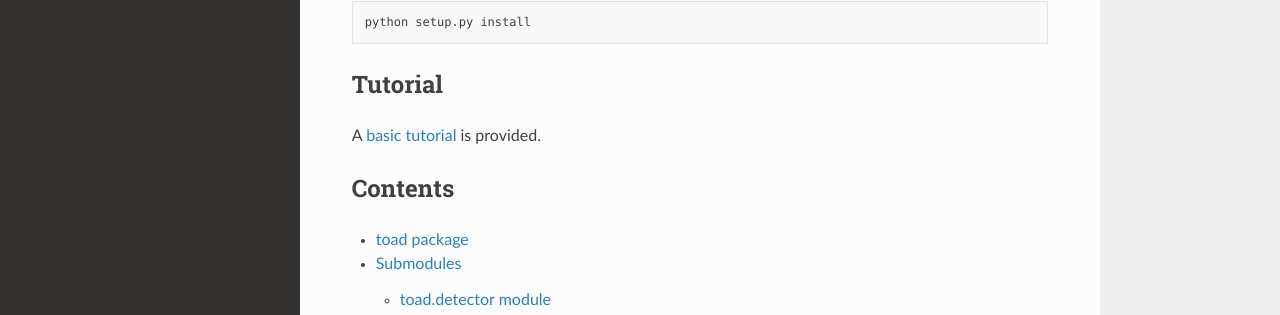
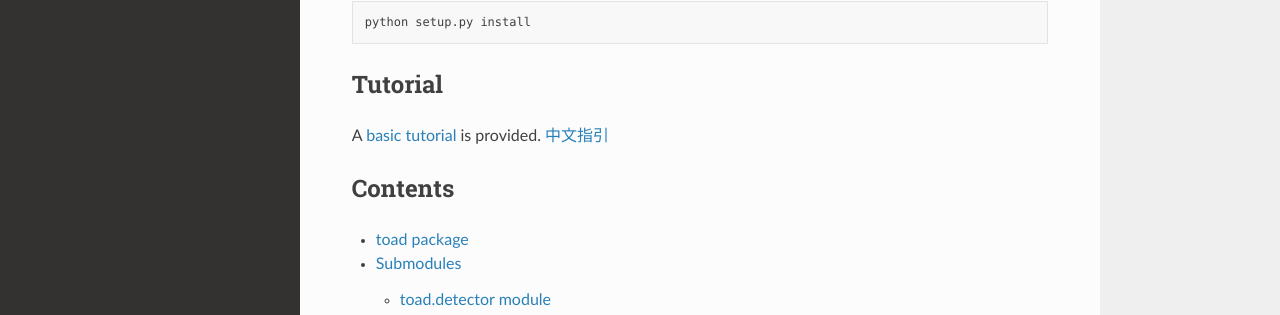
Before and after one commit to amphibian-dev/toad, a Sphinx documentation site: the page built from docs/source/index.md, in a window 1280 px wide and 1373 px high. Shown: the part 492-807 px from the top of the window. Built offline with Sphinx 7.4.7 and the Read the Docs theme 2.0.0, drawn with Linux system fonts in a browser that asks for light colours.

Commit message:
Update index.md

```diff
--- a/docs/source/index.md
+++ b/docs/source/index.md
@@ -22,7 +22,7 @@ python setup.py install
 ## Tutorial
 
 A [basic tutorial](tutorial) is provided.
-
+[中文指引](https://toad.readthedocs.io/en/dev/tutorial_chinese.html)
 
 ## Contents
 
```
